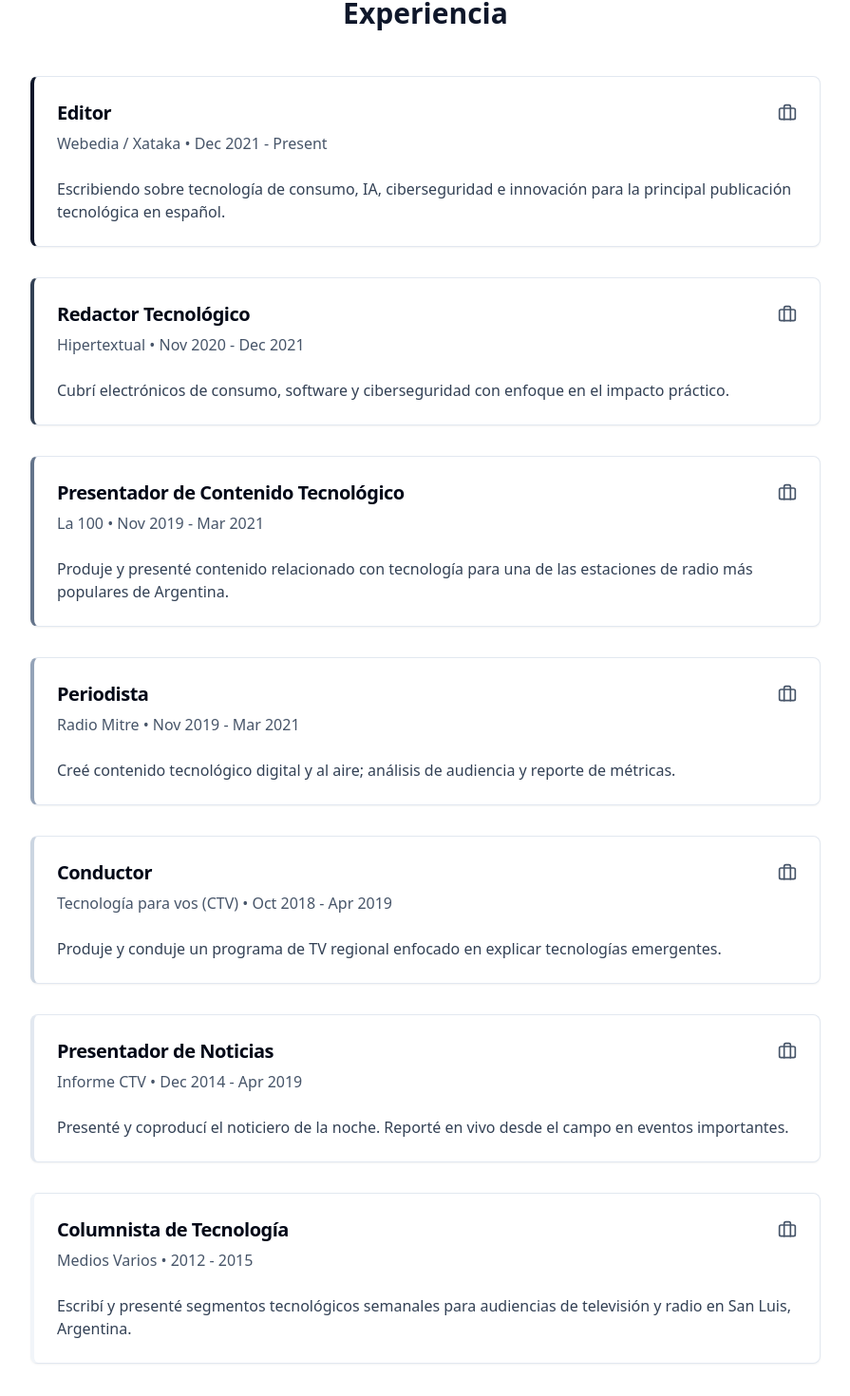
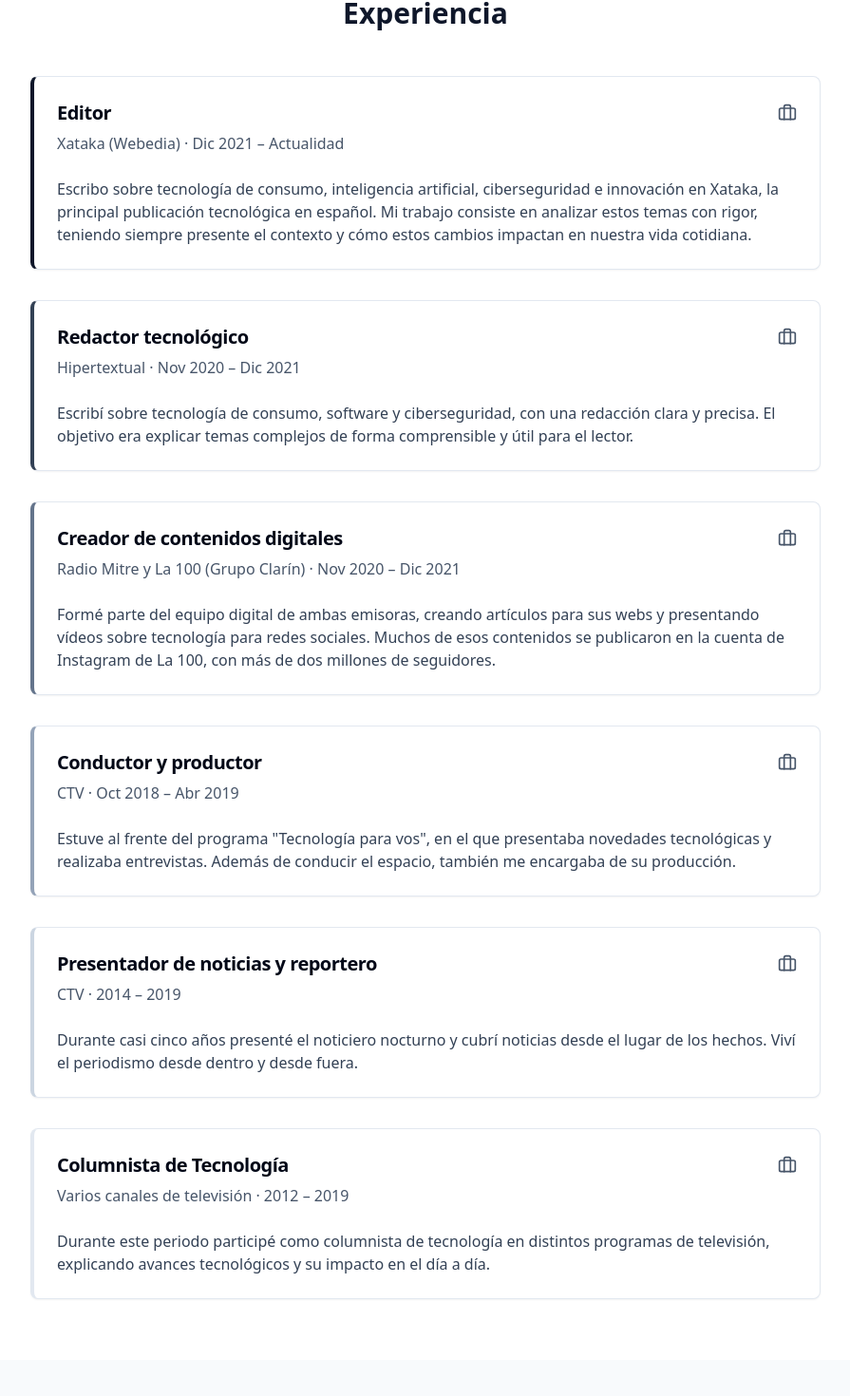
Before and after one commit to javimarquez503/journo-showcase-online, a React (Vite) app: page / in a window 1280 px wide. Shown: the part 1243-2713 px from the top of the page at 95% size, without its empty margins (192-1087 px from the left). Built offline with nearby package versions, Linux system fonts and the light colour scheme.

Commit message:
Refactor: Update experience section
Replaced the content of the "Experience" section with the provided Spanish text, ensuring each entry follows the specified format.

```diff
--- a/src/components/ExperienceSection.tsx
+++ b/src/components/ExperienceSection.tsx
@@ -17,7 +17,7 @@ const ExperienceSection = () => {
                 <CardTitle className="text-xl">{t('editor')}</CardTitle>
                 <Briefcase className="h-5 w-5 text-slate-600" />
               </div>
-              <p className="text-slate-600">Webedia / {t('xataka')} • Dec 2021 - Present</p>
+              <p className="text-slate-600">{t('xataka')} (Webedia) · Dic 2021 – Actualidad</p>
             </CardHeader>
             <CardContent>
               <p className="text-slate-700">
@@ -32,7 +32,7 @@ const ExperienceSection = () => {
                 <CardTitle className="text-xl">{t('techWriter')}</CardTitle>
                 <Briefcase className="h-5 w-5 text-slate-600" />
               </div>
-              <p className="text-slate-600">{t('hipertextual')} • Nov 2020 - Dec 2021</p>
+              <p className="text-slate-600">{t('hipertextual')} · Nov 2020 – Dic 2021</p>
             </CardHeader>
             <CardContent>
               <p className="text-slate-700">
@@ -44,14 +44,14 @@ const ExperienceSection = () => {
           <Card className="border-l-4 border-l-slate-500">
             <CardHeader>
               <div className="flex items-center justify-between">
-                <CardTitle className="text-xl">{t('techContentPresenter')}</CardTitle>
+                <CardTitle className="text-xl">{t('digitalContentCreator')}</CardTitle>
                 <Briefcase className="h-5 w-5 text-slate-600" />
               </div>
-              <p className="text-slate-600">{t('la100')} • Nov 2019 - Mar 2021</p>
+              <p className="text-slate-600">{t('radioMitre')} y {t('la100')} (Grupo Clarín) · Nov 2020 – Dic 2021</p>
             </CardHeader>
             <CardContent>
               <p className="text-slate-700">
-                {t('presenterDesc')}
+                {t('digitalContentCreatorDesc')}
               </p>
             </CardContent>
           </Card>
@@ -59,14 +59,14 @@ const ExperienceSection = () => {
           <Card className="border-l-4 border-l-slate-400">
             <CardHeader>
               <div className="flex items-center justify-between">
-                <CardTitle className="text-xl">{t('journalist')}</CardTitle>
+                <CardTitle className="text-xl">{t('hostProducer')}</CardTitle>
                 <Briefcase className="h-5 w-5 text-slate-600" />
               </div>
-              <p className="text-slate-600">{t('radioMitre')} • Nov 2019 - Mar 2021</p>
+              <p className="text-slate-600">{t('ctv')} · Oct 2018 – Abr 2019</p>
             </CardHeader>
             <CardContent>
               <p className="text-slate-700">
-                {t('journalistDesc')}
+                {t('hostProducerDesc')}
               </p>
             </CardContent>
           </Card>
@@ -74,14 +74,14 @@ const ExperienceSection = () => {
           <Card className="border-l-4 border-l-slate-300">
             <CardHeader>
               <div className="flex items-center justify-between">
-                <CardTitle className="text-xl">{t('host')}</CardTitle>
+                <CardTitle className="text-xl">{t('newsAnchor')}</CardTitle>
                 <Briefcase className="h-5 w-5 text-slate-600" />
               </div>
-              <p className="text-slate-600">Tecnología para vos ({t('ctv')}) • Oct 2018 - Apr 2019</p>
+              <p className="text-slate-600">{t('ctv')} · 2014 – 2019</p>
             </CardHeader>
             <CardContent>
               <p className="text-slate-700">
-                {t('hostDesc')}
+                {t('newsAnchorDesc')}
               </p>
             </CardContent>
           </Card>
@@ -89,29 +89,14 @@ const ExperienceSection = () => {
           <Card className="border-l-4 border-l-slate-200">
             <CardHeader>
               <div className="flex items-center justify-between">
-                <CardTitle className="text-xl">{t('newsAnchor')}</CardTitle>
+                <CardTitle className="text-xl">{t('techColumnist')}</CardTitle>
                 <Briefcase className="h-5 w-5 text-slate-600" />
               </div>
-              <p className="text-slate-600">Informe {t('ctv')} • Dec 2014 - Apr 2019</p>
+              <p className="text-slate-600">Varios canales de televisión · 2012 – 2019</p>
             </CardHeader>
             <CardContent>
               <p className="text-slate-700">
-                {t('anchorDesc')}
-              </p>
-            </CardContent>
-          </Card>
-
-          <Card className="border-l-4 border-l-slate-100">
-            <CardHeader>
-              <div className="flex items-center justify-between">
-                <CardTitle className="text-xl">{t('techColumnist')}</CardTitle>
-                <Briefcase className="h-5 w-5 text-slate-600" />
-              </div>
-              <p className="text-slate-600">{t('variousMedia')} • 2012 - 2015</p>
-            </CardHeader>
-            <CardContent>
-              <p className="text-slate-700">
-                {t('columnistDesc')}
+                {t('techColumnistDesc')}
               </p>
             </CardContent>
           </Card>
--- a/src/contexts/LanguageContext.tsx
+++ b/src/contexts/LanguageContext.tsx
@@ -1,6 +1,6 @@
 import { createContext, useContext, useState, ReactNode } from 'react';
 
-type Language = 'en' | 'es';
+type Language = 'es' | 'en';
 
 interface LanguageContextType {
   language: Language;
@@ -9,6 +9,79 @@ interface LanguageContextType {
 }
 
 const translations = {
+  es: {
+    // Navigation
+    about: 'Acerca de',
+    experience: 'Experiencia',
+    articles: 'Artículos',
+    contact: 'Contacto',
+
+    // Hero Section
+    name: 'Javier Marquez',
+    title: 'Periodista Tecnológico',
+    description: 'Soy periodista especializado en tecnología, con amplia experiencia en medios. Escribo en Xataka, la principal publicación tecnológica en español, y he cubierto temas que van desde inteligencia artificial y ciberseguridad hasta dispositivos móviles e innovación. Comencé mi carrera en Argentina, trabajando en radio, televisión y contenidos digitales, y más tarde me trasladé a España, donde continúo mi desarrollo profesional.',
+    viewWork: 'Ver Mi Trabajo',
+    getInTouch: 'Contactar',
+
+    // About Section
+    aboutTitle: 'Acerca de Mí',
+    aboutP1: 'Soy un periodista tecnológico con una sólida formación en medios audiovisuales y digitales. Escribo para Xataka, una de las principales publicaciones tecnológicas en español, y he cubierto todo desde IA y ciberseguridad hasta dispositivos móviles e innovación.',
+    aboutP2: 'Comencé mi carrera en radio y televisión en Argentina y luego me mudé a España, donde me enfoco en tecnología que impacta la vida cotidiana. Mi trabajo abarca desde desglosar desarrollos complejos de IA hasta reseñar los últimos productos electrónicos de consumo.',
+    aboutP3: 'Cuando no estoy escribiendo sobre las últimas tendencias tecnológicas, disfruto explorando cómo las tecnologías emergentes pueden marcar una diferencia real en la vida diaria de las personas, siempre manteniendo la accesibilidad y el impacto práctico en el centro de mis reportajes.',
+
+    // Experience Section
+    experienceTitle: 'Experiencia',
+    editor: 'Editor',
+    techWriter: 'Redactor tecnológico',
+    digitalContentCreator: 'Creador de contenidos digitales',
+    hostProducer: 'Conductor y productor',
+    newsAnchor: 'Presentador de noticias y reportero',
+    techColumnist: 'Columnista de Tecnología',
+    editorDesc: 'Escribo sobre tecnología de consumo, inteligencia artificial, ciberseguridad e innovación en Xataka, la principal publicación tecnológica en español. Mi trabajo consiste en analizar estos temas con rigor, teniendo siempre presente el contexto y cómo estos cambios impactan en nuestra vida cotidiana.',
+    techWriterDesc: 'Escribí sobre tecnología de consumo, software y ciberseguridad, con una redacción clara y precisa. El objetivo era explicar temas complejos de forma comprensible y útil para el lector.',
+    digitalContentCreatorDesc: 'Formé parte del equipo digital de ambas emisoras, creando artículos para sus webs y presentando vídeos sobre tecnología para redes sociales. Muchos de esos contenidos se publicaron en la cuenta de Instagram de La 100, con más de dos millones de seguidores.',
+    hostProducerDesc: 'Estuve al frente del programa "Tecnología para vos", en el que presentaba novedades tecnológicas y realizaba entrevistas. Además de conducir el espacio, también me encargaba de su producción.',
+    newsAnchorDesc: 'Durante casi cinco años presenté el noticiero nocturno y cubrí noticias desde el lugar de los hechos. Viví el periodismo desde dentro y desde fuera.',
+    techColumnistDesc: 'Durante este periodo participé como columnista de tecnología en distintos programas de televisión, explicando avances tecnológicos y su impacto en el día a día.',
+
+    // Articles Section
+    articlesTitle: 'Artículos Destacados',
+    article1Title: 'He terminado la PAU y quiero dedicarme a la IA: ¿qué tengo que estudiar?',
+    article1Desc: 'Un análisis profundo con las voces líderes en tecnología española para guiar a la próxima generación de profesionales de IA.',
+    article2Title: '¿Cada cuánto debemos cambiar todas nuestras contraseñas?',
+    article2Desc: 'Un artículo de ciberseguridad que reúne opiniones de expertos sobre un hábito que todos cuestionamos pero rara vez actualizamos.',
+    article3Title: '¿Sirve de algo apuntarse a la Lista Robinson?',
+    article3Desc: 'Una investigación sobre la efectividad del principal registro de exclusión publicitaria de España.',
+    article4Title: 'Toma de contacto: Xiaomi 15 Ultra',
+    article4Desc: 'Primeras impresiones del buque insignia de Xiaomi: cámara, rendimiento y por qué importa en 2025.',
+    article5Title: 'Toma de contacto: Samsung Galaxy Tab S10 FE+',
+    article5Desc: 'Primeras impresiones de la nueva tablet de Samsung: productividad y asequibilidad.',
+    article6Title: 'Toma de contacto: OPPO Reno 13 Pro 5G',
+    article6Desc: 'Un competidor elegante en la gama media con sensación premium y fuerte enfoque fotográfico.',
+
+    // Contact Section
+    contactTitle: 'Ponte en Contacto',
+    contactSubtitle: 'Conectemos',
+    contactDesc: '¿Tienes una idea para una historia, quieres discutir tendencias tecnológicas, o estás interesado en colaborar? Me encantaría escucharte. La tecnología avanza rápido, y las mejores historias vienen de conversaciones significativas.',
+    namePlaceholder: 'Tu Nombre',
+    emailPlaceholder: 'Tu Email',
+    subjectPlaceholder: 'Asunto',
+    messagePlaceholder: 'Tu Mensaje',
+    sendMessage: 'Enviar Mensaje',
+    messageSent: '¡Mensaje enviado!',
+    messageDesc: 'Gracias por tu mensaje. Te responderé pronto.',
+
+    // Footer
+    footerText: '© 2024 Javier Marquez. Todos los derechos reservados. | Periodista tecnológico cubriendo innovación, IA y ciberseguridad.',
+
+    // Publications
+    xataka: 'Xataka',
+    hipertextual: 'Hipertextual',
+    la100: 'La 100',
+    radioMitre: 'Radio Mitre',
+    ctv: 'CTV',
+    variousMedia: 'Medios Varios'
+  },
   en: {
     // Navigation
     about: 'About',
@@ -33,18 +106,16 @@ const translations = {
     experienceTitle: 'Experience',
     editor: 'Editor',
     techWriter: 'Tech Writer',
-    techContentPresenter: 'Tech Content Presenter',
-    journalist: 'Journalist',
-    host: 'Host',
-    newsAnchor: 'News Anchor',
+    digitalContentCreator: 'Digital Content Creator',
+    hostProducer: 'Host & Producer',
+    newsAnchor: 'News Anchor & Reporter',
     techColumnist: 'Technology Columnist',
     editorDesc: 'Writing about consumer technology, AI, cybersecurity and innovation for the leading tech publication in Spanish.',
     techWriterDesc: 'Covered consumer electronics, software and cybersecurity with a focus on practical impact.',
-    presenterDesc: 'Produced and presented tech-related content for one of Argentina\'s most popular radio stations.',
-    journalistDesc: 'Created digital and on-air tech content; audience analytics and metric reporting.',
-    hostDesc: 'Produced and hosted a regional TV show focused on explaining emerging technologies.',
-    anchorDesc: 'Anchored and co-produced the evening news. Reported live from the field on major events.',
-    columnistDesc: 'Wrote and presented weekly tech segments for television and radio audiences in San Luis, Argentina.',
+    digitalContentCreatorDesc: 'Produced and presented tech-related content for one of Argentina\'s most popular radio stations.',
+    hostProducerDesc: 'Created digital and on-air tech content; audience analytics and metric reporting.',
+    newsAnchorDesc: 'Produced and hosted a regional TV show focused on explaining emerging technologies.',
+    techColumnistDesc: 'Anchored and co-produced the evening news. Reported live from the field on major events.',
 
     // Articles Section
     articlesTitle: 'Featured Articles',
@@ -83,81 +154,6 @@ const translations = {
     radioMitre: 'Radio Mitre',
     ctv: 'CTV',
     variousMedia: 'Various Media'
-  },
-  es: {
-    // Navigation
-    about: 'Acerca de',
-    experience: 'Experiencia',
-    articles: 'Artículos',
-    contact: 'Contacto',
-
-    // Hero Section
-    name: 'Javier Marquez',
-    title: 'Periodista Tecnológico',
-    description: 'Soy periodista especializado en tecnología, con amplia experiencia en medios. Escribo en Xataka, la principal publicación tecnológica en español, y he cubierto temas que van desde inteligencia artificial y ciberseguridad hasta dispositivos móviles e innovación. Comencé mi carrera en Argentina, trabajando en radio, televisión y contenidos digitales, y más tarde me trasladé a España, donde continúo mi desarrollo profesional.',
-    viewWork: 'Ver Mi Trabajo',
-    getInTouch: 'Contactar',
-
-    // About Section
-    aboutTitle: 'Acerca de Mí',
-    aboutP1: 'Soy un periodista tecnológico con una sólida formación en medios audiovisuales y digitales. Escribo para Xataka, una de las principales publicaciones tecnológicas en español, y he cubierto todo desde IA y ciberseguridad hasta dispositivos móviles e innovación.',
-    aboutP2: 'Comencé mi carrera en radio y televisión en Argentina y luego me mudé a España, donde me enfoco en tecnología que impacta la vida cotidiana. Mi trabajo abarca desde desglosar desarrollos complejos de IA hasta reseñar los últimos productos electrónicos de consumo.',
-    aboutP3: 'Cuando no estoy escribiendo sobre las últimas tendencias tecnológicas, disfruto explorando cómo las tecnologías emergentes pueden marcar una diferencia real en la vida diaria de las personas, siempre manteniendo la accesibilidad y el impacto práctico en el centro de mis reportajes.',
-
-    // Experience Section
-    experienceTitle: 'Experiencia',
-    editor: 'Editor',
-    techWriter: 'Redactor Tecnológico',
-    techContentPresenter: 'Presentador de Contenido Tecnológico',
-    journalist: 'Periodista',
-    host: 'Conductor',
-    newsAnchor: 'Presentador de Noticias',
-    techColumnist: 'Columnista de Tecnología',
-    editorDesc: 'Escribiendo sobre tecnología de consumo, IA, ciberseguridad e innovación para la principal publicación tecnológica en español.',
-    techWriterDesc: 'Cubrí electrónicos de consumo, software y ciberseguridad con enfoque en el impacto práctico.',
-    presenterDesc: 'Produje y presenté contenido relacionado con tecnología para una de las estaciones de radio más populares de Argentina.',
-    journalistDesc: 'Creé contenido tecnológico digital y al aire; análisis de audiencia y reporte de métricas.',
-    hostDesc: 'Produje y conduje un programa de TV regional enfocado en explicar tecnologías emergentes.',
-    anchorDesc: 'Presenté y coproducí el noticiero de la noche. Reporté en vivo desde el campo en eventos importantes.',
-    columnistDesc: 'Escribí y presenté segmentos tecnológicos semanales para audiencias de televisión y radio en San Luis, Argentina.',
-
-    // Articles Section
-    articlesTitle: 'Artículos Destacados',
-    article1Title: 'He terminado la PAU y quiero dedicarme a la IA: ¿qué tengo que estudiar?',
-    article1Desc: 'Un análisis profundo con las voces líderes en tecnología española para guiar a la próxima generación de profesionales de IA.',
-    article2Title: '¿Cada cuánto debemos cambiar todas nuestras contraseñas?',
-    article2Desc: 'Un artículo de ciberseguridad que reúne opiniones de expertos sobre un hábito que todos cuestionamos pero rara vez actualizamos.',
-    article3Title: '¿Sirve de algo apuntarse a la Lista Robinson?',
-    article3Desc: 'Una investigación sobre la efectividad del principal registro de exclusión publicitaria de España.',
-    article4Title: 'Toma de contacto: Xiaomi 15 Ultra',
-    article4Desc: 'Primeras impresiones del buque insignia de Xiaomi: cámara, rendimiento y por qué importa en 2025.',
-    article5Title: 'Toma de contacto: Samsung Galaxy Tab S10 FE+',
-    article5Desc: 'Primeras impresiones de la nueva tablet de Samsung: productividad y asequibilidad.',
-    article6Title: 'Toma de contacto: OPPO Reno 13 Pro 5G',
-    article6Desc: 'Un competidor elegante en la gama media con sensación premium y fuerte enfoque fotográfico.',
-
-    // Contact Section
-    contactTitle: 'Ponte en Contacto',
-    contactSubtitle: 'Conectemos',
-    contactDesc: '¿Tienes una idea para una historia, quieres discutir tendencias tecnológicas, o estás interesado en colaborar? Me encantaría escucharte. La tecnología avanza rápido, y las mejores historias vienen de conversaciones significativas.',
-    namePlaceholder: 'Tu Nombre',
-    emailPlaceholder: 'Tu Email',
-    subjectPlaceholder: 'Asunto',
-    messagePlaceholder: 'Tu Mensaje',
-    sendMessage: 'Enviar Mensaje',
-    messageSent: '¡Mensaje enviado!',
-    messageDesc: 'Gracias por tu mensaje. Te responderé pronto.',
-
-    // Footer
-    footerText: '© 2024 Javier Marquez. Todos los derechos reservados. | Periodista tecnológico cubriendo innovación, IA y ciberseguridad.',
-
-    // Publications
-    xataka: 'Xataka',
-    hipertextual: 'Hipertextual',
-    la100: 'La 100',
-    radioMitre: 'Radio Mitre',
-    ctv: 'CTV',
-    variousMedia: 'Medios Varios'
   }
 };
 
```
